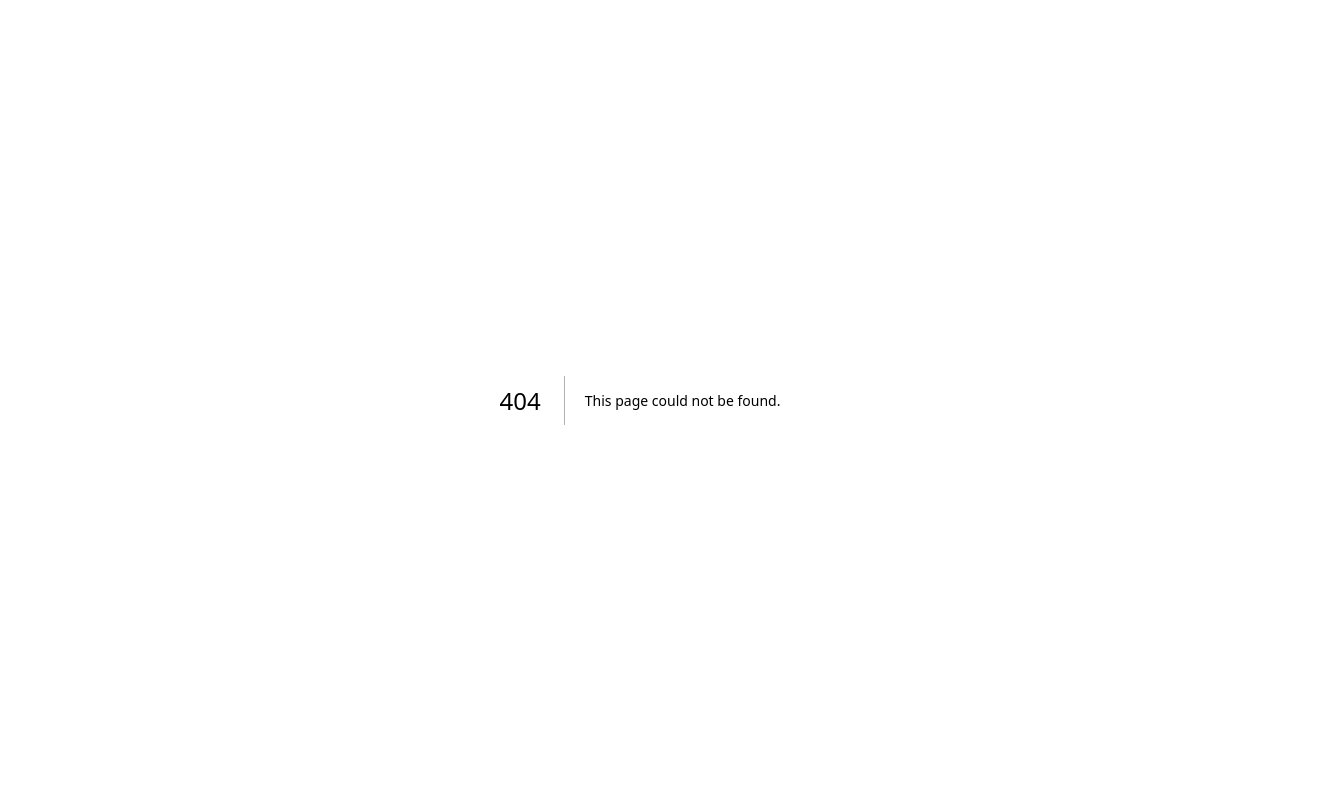
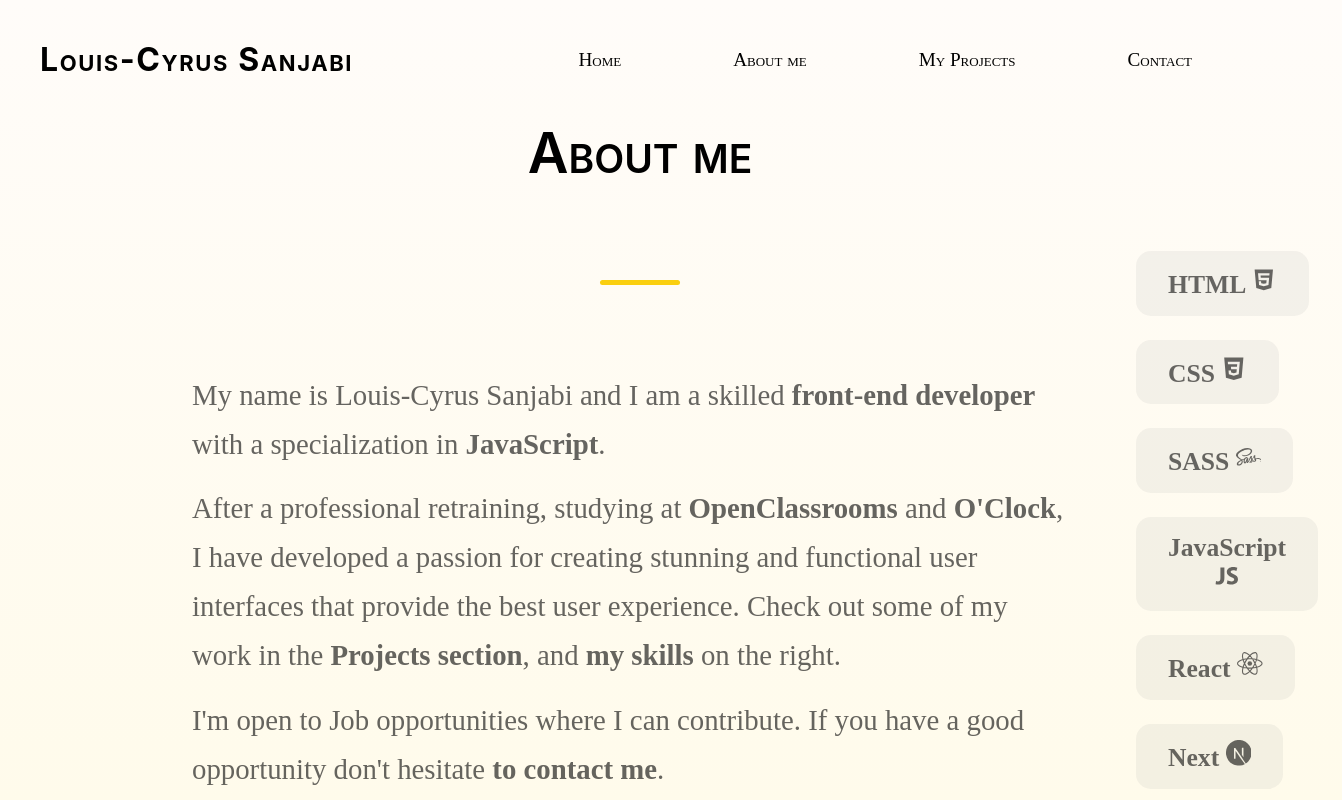
Before and after one commit to Louis-Cyrus/Portfolio, a Next.js app: page /about in a window 1280 px wide. Before the commit this address had no page. Shown: the top 800 px of the page, 1342 px wide, since content can reach past the window. Built offline with nearby package versions, Linux system fonts and the light colour scheme.

Commit message:
Page about done

```diff
--- a/package.json
+++ b/package.json
@@ -14,5 +14,8 @@
     "next": "13.2.4",
     "react": "18.2.0",
     "react-dom": "18.2.0"
+  },
+  "devDependencies": {
+    "file-loader": "^6.2.0"
   }
 }
--- a/src/components/layout.js
+++ b/src/components/layout.js
@@ -5,7 +5,7 @@ import styles from './layout.module.scss';
 import sunny from '../../public/images/sunny.png'
 
 const name = 'Louis-Cyrus Sanjabi';
-export const siteTitle = 'LC Sanjabi portfolio';
+export const siteTitle = 'Welcome to my portfolio';
 
 export default function Layout({ children}) {
   return (
--- a/src/pages/_app.js
+++ b/src/pages/_app.js
@@ -1,5 +1,11 @@
-import '@/styles/globals.scss'
+import '@/styles/globals.scss';
+import Layout from '@/components/layout';
 
 export default function App({ Component, pageProps }) {
-  return <Component {...pageProps} />
+  return (
+    <Layout>
+      <Component {...pageProps} />
+    </Layout>
+
+  )
 }
--- /dev/null
+++ b/src/pages/about.js
@@ -0,0 +1,59 @@
+import Head from 'next/head';
+import Link from 'next/link';
+import { AiFillHtml5 } from 'react-icons/ai';
+import { IoLogoCss3, IoLogoSass, IoLogoJavascript } from 'react-icons/io';
+import { GrReactjs } from 'react-icons/gr';
+import { ImGit, ImGithub } from 'react-icons/im';
+import { SiNextdotjs } from 'react-icons/si';
+import aboutStyle from '../pages/styles/About.module.scss';
+
+export default function About() {
+    return (
+        <>
+            <Head>
+                <title>About me</title>
+            </Head>
+            <div className={aboutStyle.about}>
+                <h2 className={aboutStyle.aboutTitle}>About me</h2>
+                <section className={aboutStyle.aboutDescription}>
+
+                    <div className={aboutStyle.aboutParaph}>
+                        <p className={aboutStyle.aboutText}>
+                            My name is Louis-Cyrus Sanjabi and I am a skilled <span className={aboutStyle.bold}>front-end developer</span> with a specialization in <span className={aboutStyle.bold}>JavaScript</span>.
+                        </p>
+                        <p className={aboutStyle.aboutText}>
+                        After a professional retraining, studying at <span className={aboutStyle.bold}>OpenClassrooms</span> and <span className={aboutStyle.bold}>O'Clock</span>, I have developed a passion for creating stunning and functional user interfaces that provide the best user experience.
+                        Check out some of my work in the <span className={aboutStyle.bold}>Projects section</span>, and <span className={aboutStyle.bold}>my skills</span> on the right.
+                        </p>
+                        <p className={aboutStyle.aboutText}>
+                            I'm open to Job opportunities where I can contribute. If you have a good opportunity don't hesitate <span className={aboutStyle.bold}>to contact me</span>.
+                        </p>
+                        <div className={aboutStyle.button}>
+                            <Link href="/contact">
+                                <span className={aboutStyle.aboutLink}>
+                                    <button className={aboutStyle.aboutButton}>Contact</button>
+                                </span>
+                            </Link>
+                            <a href="https://drive.google.com/file/d/1g0qC9j4pME9Kc6S4BdtJWPro54uPr_xa/view?usp=sharing" target='_blank'>
+                                <button className={aboutStyle.aboutButton}>Curriculum Vitae</button>
+                            </a>
+                        </div>
+                    </div>
+
+                    <div className={aboutStyle.aboutSkills}>
+                        <div className={aboutStyle.skills}>
+                            <div className={aboutStyle.skill}>HTML <span className={aboutStyle.item}><AiFillHtml5/></span></div>
+                            <div className={aboutStyle.skill}>CSS <span className={aboutStyle.item}><IoLogoCss3/></span></div>
+                            <div className={aboutStyle.skill}>SASS <span className={aboutStyle.item}><IoLogoSass/></span></div>
+                            <div className={aboutStyle.skill}>JavaScript <span className={aboutStyle.item}><IoLogoJavascript/></span></div>
+                            <div className={aboutStyle.skill}>React <span className={aboutStyle.item}><GrReactjs/></span></div>
+                            <div className={aboutStyle.skill}>Next <span className={aboutStyle.item}><SiNextdotjs/></span></div>
+                            <div className={aboutStyle.skill}>GIT <span className={aboutStyle.item}><ImGit/></span></div>
+                            <div className={aboutStyle.skill}>Github <span className={aboutStyle.item}><ImGithub/></span></div>
+                        </div>
+                    </div>
+                </section>
+            </div>
+        </>
+    )
+}
--- a/src/pages/posts/Home/home.js
+++ b/src/pages/home.js
@@ -1,5 +1,5 @@
 import Link from 'next/link';
-import homeStyle from './Home.module.scss'
+import homeStyle from '../pages/Styles/Home.module.scss'
 
 export default function Home() {
   return (
@@ -17,7 +17,7 @@ export default function Home() {
             Hey I am a front-end developer based in <span className={homeStyle.Paris}>Paris, France</span><br/>
             You can see my projects here on my Portfolio</h3>
           <div className={homeStyle.HomeBodyContentButtons}>
-            <Link href="/portfolio" download>
+            <Link href="/portfolio">
               <span className={homeStyle.HomeBodyContentButtonsLink}>
                 <button className={homeStyle.HomeBodyContentButtonsButton}>See my projects</button>
               </span>
--- /dev/null
+++ b/src/pages/styles/About.module.scss
@@ -0,0 +1,89 @@
+@use '../../styles/config.scss';
+
+.about {
+    display: flex;
+    flex-direction: column;
+    justify-content: center;
+    align-items: center;
+    height: auto;
+    min-height: 84vh;
+}
+
+.aboutTitle {
+    font-family: 'Inter', sans-serif;
+    font-size: 3.5rem;
+    font-weight: 600;
+    font-variant: small-caps;
+    margin-bottom: 4rem;
+    @include config.title-shadow;
+}
+
+.aboutTitle::after {
+    content: '';
+    position: absolute;
+    top: calc(32% + 1.5rem);
+    height: 5px;
+    width: 5rem;
+    background: #facf0f;
+    left: 50%;
+    transform: translateX(-50%);
+    border-radius: 5px;
+}
+
+.aboutDescription {
+    display: flex;
+    justify-content: space-between;
+    align-items: center;
+    width: 70%;
+}
+
+.aboutParaph {
+    flex: 1;
+    margin-right: 2rem;
+}
+
+.aboutText {
+    font-size: 1.8rem;
+    line-height: 1.7;
+    margin-bottom: 1rem;
+    opacity: 0.6;
+}
+
+.bold {
+    font-weight: bold;
+}
+
+.button {
+    display: flex
+}
+
+.aboutButton {
+    @include config.button-style;
+}
+
+.aboutSkills {
+    flex: 1;
+    margin-left: 2rem;
+}
+
+.skills {
+    display: flex;
+    flex-wrap: wrap;
+}
+
+.skill {
+    padding: 1rem 2rem;
+    margin-bottom: 1.5rem;
+    margin-right: 1.5rem;
+    font-size: 1.6rem;
+    background: rgba(153,153,153,.2);
+    border-radius: 15px;
+    font-weight: 600;
+    opacity: 0.6;
+    text-align: center;
+}
+
+.skill:hover {
+    cursor: default;
+    color: config.$button-color;
+}
--- a/src/styles/config.scss
+++ b/src/styles/config.scss
@@ -2,6 +2,8 @@ $light-color: #FFF;
 $dark-color: #000;
 
 $button-color: rgba(183, 21, 64, 0.6);
+$button-background-color: #4a69bd;
+$button-text-color: #181823;
 $link-color: #DC3535;
 
 @mixin title-shadow{
@@ -55,3 +57,35 @@ $link-color: #DC3535;
     animation: title-shadow 1.5s ease-in-out;
 
 }
+
+@mixin button-style {
+    font-size: 1.5rem;
+    padding: 1rem;
+    margin-right: 5rem;
+    border-radius: 1rem;
+    width: 15em;
+    background-color: $button-background-color;
+    color: $button-text-color;
+    opacity: 0.6;
+    box-shadow: 0 0 0.4rem #dfd9d9;
+    border: none;
+    cursor: pointer;
+    transition: background-color 0.2s ease-in-out;
+
+    &:active {
+      color: white;
+      box-shadow: 0 0.2rem #dfd9d9;
+      transform: translateY(0.2rem);
+    }
+
+    &:hover:not(:disabled) {
+      background: $button-color;
+      color: white;
+      text-shadow: 0 0.1rem #bcb4b4;
+    }
+
+    &:disabled {
+      cursor: auto;
+      color: grey;
+    }
+}
```
Also changed, not shown: src/pages/index.js (+4 -4 lines), src/pages/styles/Home.module.scss (renamed from src/pages/posts/Home/Home.module.scss, +2 -30 lines), 1 other file (tests, documents, lock files or other folders).
